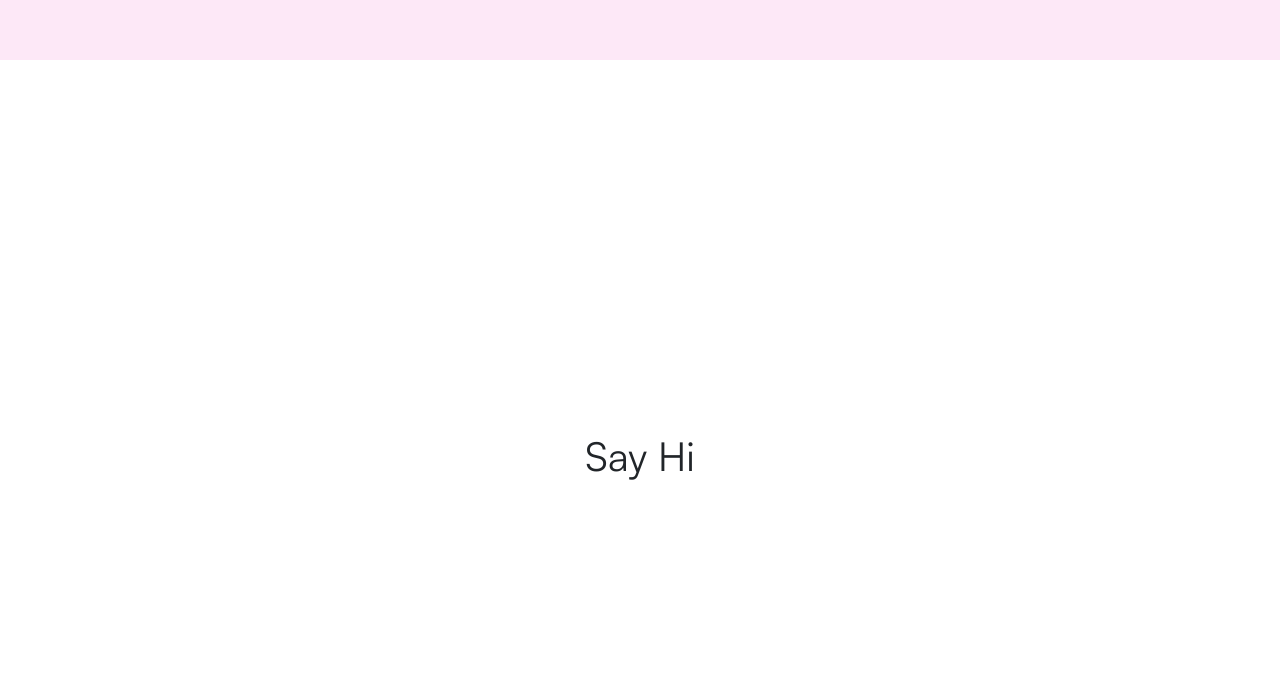
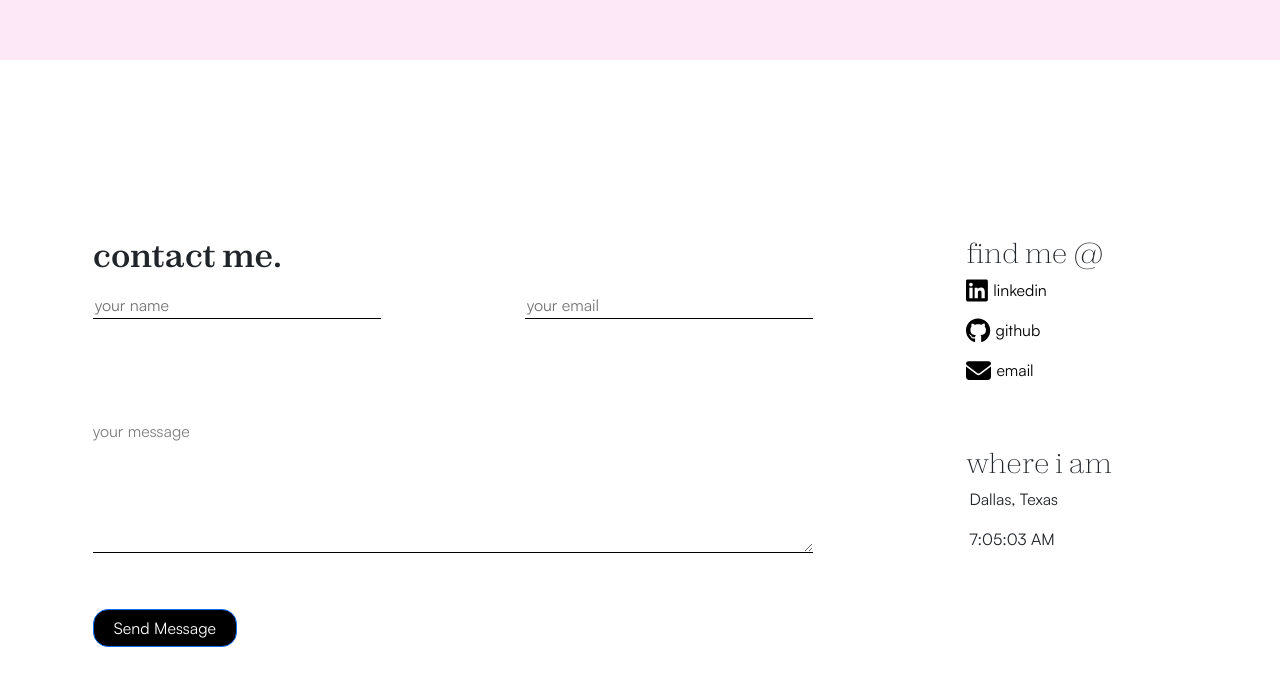
Before and after one commit to inidavies/personal-website, a Next.js app: page / in a window 1280 px wide. Shown: the part 3140-3826 px from the top of the page. Built offline with nearby package versions, Linux system fonts and the light colour scheme.

Commit message:
styled contact page

```diff
--- a/package.json
+++ b/package.json
@@ -9,6 +9,11 @@
     "lint": "next lint"
   },
   "dependencies": {
+    "@fortawesome/fontawesome-svg-core": "^6.6.0",
+    "@fortawesome/free-brands-svg-icons": "^6.6.0",
+    "@fortawesome/free-regular-svg-icons": "^6.6.0",
+    "@fortawesome/free-solid-svg-icons": "^6.6.0",
+    "@fortawesome/react-fontawesome": "^0.2.2",
     "bootstrap": "^5.3.3",
     "next": "^15.0.1",
     "react": "^18.3.1",
--- a/public/styles/global.css
+++ b/public/styles/global.css
@@ -28,6 +28,10 @@ h2{
 #navlinks a{
   font-size: 18px;
 }
+#navlinks a:hover{
+  font-weight: bolder;
+}
+
 
 #navlinks .nav-link{
   padding: 2px  20px;
@@ -35,7 +39,7 @@ h2{
 }
 
 #navlinks .nav-link.active{
-  color: white;
+  color: #FDE8F7;
   background-color: rgba(0, 0, 0, 0.986);
 }
 .mypage{
@@ -123,6 +127,98 @@ h2{
   margin-right: 25px;
 }
 
+#sayHi{
+  flex-direction: row;
+  padding: 20vh 2vh;
+}
+
+#contactLeft{
+  width: 70%;
+  height: 100%;
+  padding:2vh 6vw;
+}
+
+#contactRight{
+  width: 30%;
+  display: flex;
+  justify-content: flex-start;
+  flex-flow: column wrap;
+  height: 100%;
+  padding:2vh 6vw;
+
+}
+
+#contactRight h3{
+  font-family: 'Zodiak-Thin', sans-serif;
+}
+
+#contactBottomRight{
+  margin-top: 6vh;
+}
+
+.contactLink{
+  display: flex;
+  color: black !important;
+  text-decoration: none;
+}
+
+.contactLink:hover{
+  font-weight: bold;
+}
+
+
+#contactBottomRight p{
+  padding-left: 3px;
+}
+.contactIcon{
+  font-size: 25px;
+  padding: 0px;
+  margin-right: 5px;
+}
+
+
+.contactForm{
+  display: flex;
+  flex-direction: column;
+}
+
+.forminput{
+  width: 40%;
+  border: none;
+  border-bottom: 1px solid black;
+  margin: 10px 0px 100px 0px;
+}
+
+.forminput:focus {
+  outline: none;
+  border: none;
+  border-bottom: 1px solid black;
+}
+
+.row-top{
+  width: 100%;
+  display: flex;
+  justify-content: space-between;
+}
+
+.row-bottom .forminput{
+  width: 100%;
+  height: 100px;
+  margin-bottom: 50px;
+}
+
+.messageLabel{
+  color: gray;
+}
+
+.formbtn{
+  width: max-content;
+  padding-left:20px !important;
+  padding-right:20px !important;
+  border-radius: 15px !important;
+  background-color: black !important;
+}
+
 @media screen and (max-width: 800px){
   #about{
     display: block;
@@ -165,4 +261,15 @@ h2{
     grid-auto-flow: column;
     justify-content: center;
   }
+  #sayHi{
+    display: block;
+    height: auto;
+    align-items: center;
+  }
+  #contactLeft{
+    width: 100%;
+  }
+  #contactRight{
+    width: 100%;
+  }
 }
--- a/src/components/NamePage/Navigation.tsx
+++ b/src/components/NamePage/Navigation.tsx
@@ -22,7 +22,7 @@ export default function Navigation() {
             <Nav.Link href="#projects">projects</Nav.Link>
           </Nav.Item>
           <Nav.Item>
-            <Nav.Link href="#sayhi">say hi</Nav.Link>
+            <Nav.Link href="#sayHi">say hi</Nav.Link>
           </Nav.Item>
         </Nav>
       </Container>
--- /dev/null
+++ b/src/components/SayHiPage/contactForm.tsx
@@ -0,0 +1,20 @@
+export default function ContactForm() {
+  return (
+    <div id="contactLeft">
+      <h2>contact me.</h2>
+      <form className="contactForm">
+        <div className="form-row row-top">
+          <input className="forminput" placeholder="your name"></input>
+          <input className="forminput" placeholder="your email"></input>
+        </div>
+        <div className="form-row row-bottom">
+          <label className="messageLabel">your message</label>
+          <textarea className="forminput"></textarea>
+        </div>
+        <button className="formbtn btn btn-primary" type="submit">
+          Send Message
+        </button>
+      </form>
+    </div>
+  );
+}
--- /dev/null
+++ b/src/components/SayHiPage/contactLinks.tsx
@@ -0,0 +1,24 @@
+import { FontAwesomeIcon } from "@fortawesome/react-fontawesome";
+import Location from "./location";
+import React from "react";
+
+export default function contactLinks() {
+  return (
+    <div id="contactRight">
+      <h3>find me @</h3>
+      <a href="#myname" id="linkedin" className="contactLink">
+        <FontAwesomeIcon className="contactIcon" icon={["fab", "linkedin"]} />
+        <p>linkedin</p>
+      </a>
+      <a href="#myname" id="github" className="contactLink">
+        <FontAwesomeIcon className="contactIcon" icon={["fab", "github"]} />
+        <p>github</p>
+      </a>
+      <a href="#myname" id="email" className="contactLink">
+        <FontAwesomeIcon className="contactIcon" icon={["fas", "envelope"]} />
+        <p>email</p>
+      </a>
+      <Location />
+    </div>
+  );
+}
--- a/src/components/SayHiPage/index.tsx
+++ b/src/components/SayHiPage/index.tsx
@@ -1,7 +1,11 @@
+import ContactForm from "./contactForm";
+import ContactLinks from "./contactLinks";
+
 function SayHiPage() {
   return (
-    <div id="sayhi" className="mypage alternate-page">
-      <h1>Say Hi</h1>
+    <div id="sayHi" className="mypage alternate-page">
+      <ContactForm />
+      <ContactLinks />
     </div>
   );
 }
--- /dev/null
+++ b/src/components/SayHiPage/location.tsx
@@ -0,0 +1,9 @@
+export default function Location() {
+  return (
+    <div id="contactBottomRight">
+      <h3>where i am</h3>
+      <p>Dallas, Texas</p>
+      <p>7:05:03 AM</p>
+    </div>
+  );
+}
--- a/src/pages/_app.tsx
+++ b/src/pages/_app.tsx
@@ -1,5 +1,10 @@
 import type { AppProps } from "next/app";
 import "../../public/styles/global.css";
+import { library } from "@fortawesome/fontawesome-svg-core";
+import { fab } from "@fortawesome/free-brands-svg-icons";
+import { faEnvelope } from "@fortawesome/free-solid-svg-icons";
+
+library.add(fab, faEnvelope);
 
 export default function App({ Component, pageProps }: AppProps) {
   return <Component {...pageProps} />;
```
Also changed, not shown: 1 other file (tests, documents, lock files or other folders).
